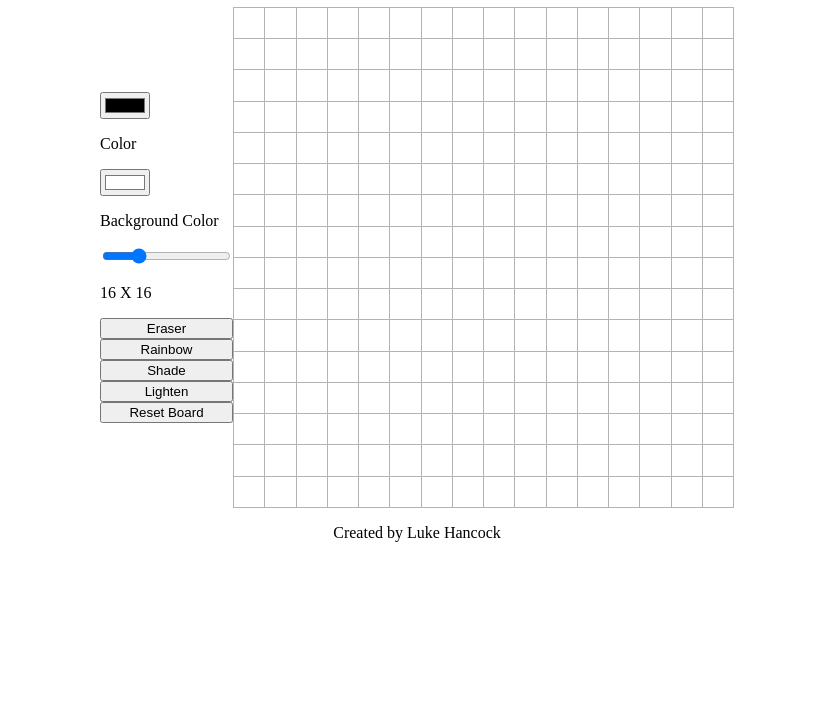
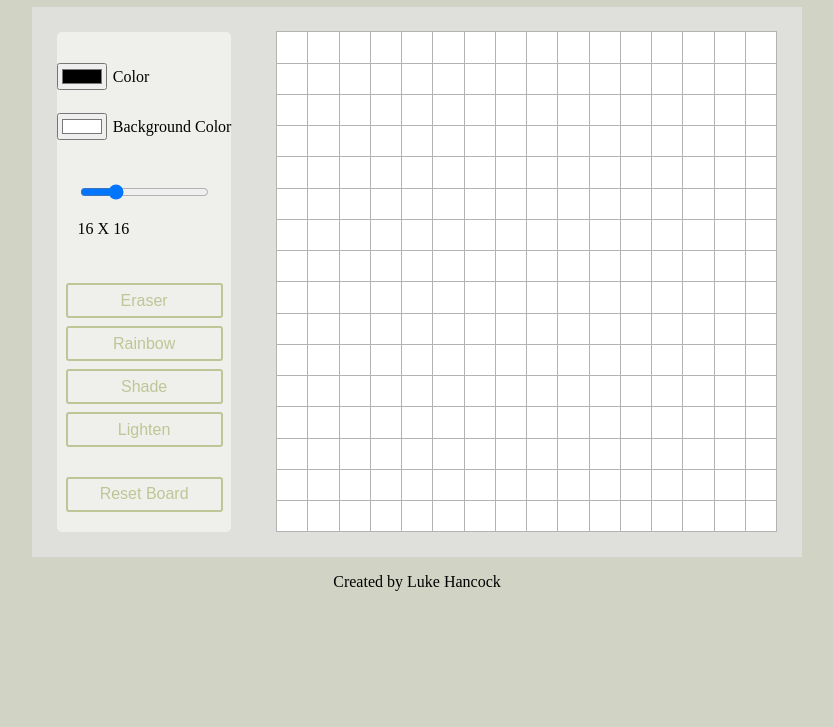
Before and after one commit to 2166Luke/Etch-a-Sketch, a plain HTML site: page index.html in a window 1280 px wide. Shown: the part 73-800 px from the top of the page, without its empty margins (223-1056 px from the left). Drawn offline with Linux system fonts and the light colour scheme.

Commit message:
index.html and styles.css

```diff
--- a/index.html
+++ b/index.html
@@ -27,10 +27,12 @@
             <input type="range" max="60" min="1" value="16" class="slider" id="myRange">
             <p class="gridSize"></p>
         </div>
+        <div class="settingBtns">
         <button class="eraser">Eraser</button>
         <button class="rainbow">Rainbow</button>
         <button class="shade">Shade</button>
         <button class="lighten">Lighten</button>
+        </div>
         <button class="reset">Reset Board</button>
     </div>
     <div id="container"></div>
--- a/styles.css
+++ b/styles.css
@@ -5,22 +5,61 @@ body{
     flex-direction: column;
     align-items: center;
     justify-content: space-between;
+    background-color: #D1D3C4;
 }
 
 .main {
     display: flex;
     align-items: center;
     justify-content: space-evenly;
+    background-color: #DFE0DC;
+    gap: 20px;
+    height: 550px;
+    width: 770px;
 }
 
 /* setting container elements*/
 #settings {
     display: flex;
     flex-direction: column;
+    height: 460px;
+    align-items: center;
+    justify-content: space-between;
+    background-color: #eff0eb;
+    border-radius: 5px;
+    padding-top: 20px;
+    padding-bottom: 20px;
 }
 
+.colorContainer {
+    display: flex;
+    flex-direction: column;
+}
 
+.colorContainer > div{
+    display: flex;
+    align-items: center;
+    justify-content: flex-start;
+    gap: 6px;
+}
 
+.settingBtns {
+    display: flex;
+    flex-direction: column;
+    width: 100%;
+    align-items: center;
+    gap: 8px;
+}
+
+button {
+    width: 90%;
+    border: 2px solid #BDC696;
+    border-radius: 3px;
+    height: 35px;
+    color: #BDC696;
+    background-color: #eff0eb;
+    font-size: 16px;
+}
 
 /*sketch pad container elements*/
 #container {
@@ -30,6 +69,7 @@ body{
     width: 500px;
     border-bottom: 1px solid rgb(179, 179, 179);
     border-right: 1px solid rgb(179, 179, 179);
+    background-color: white;
 }
 
 .column {
```
